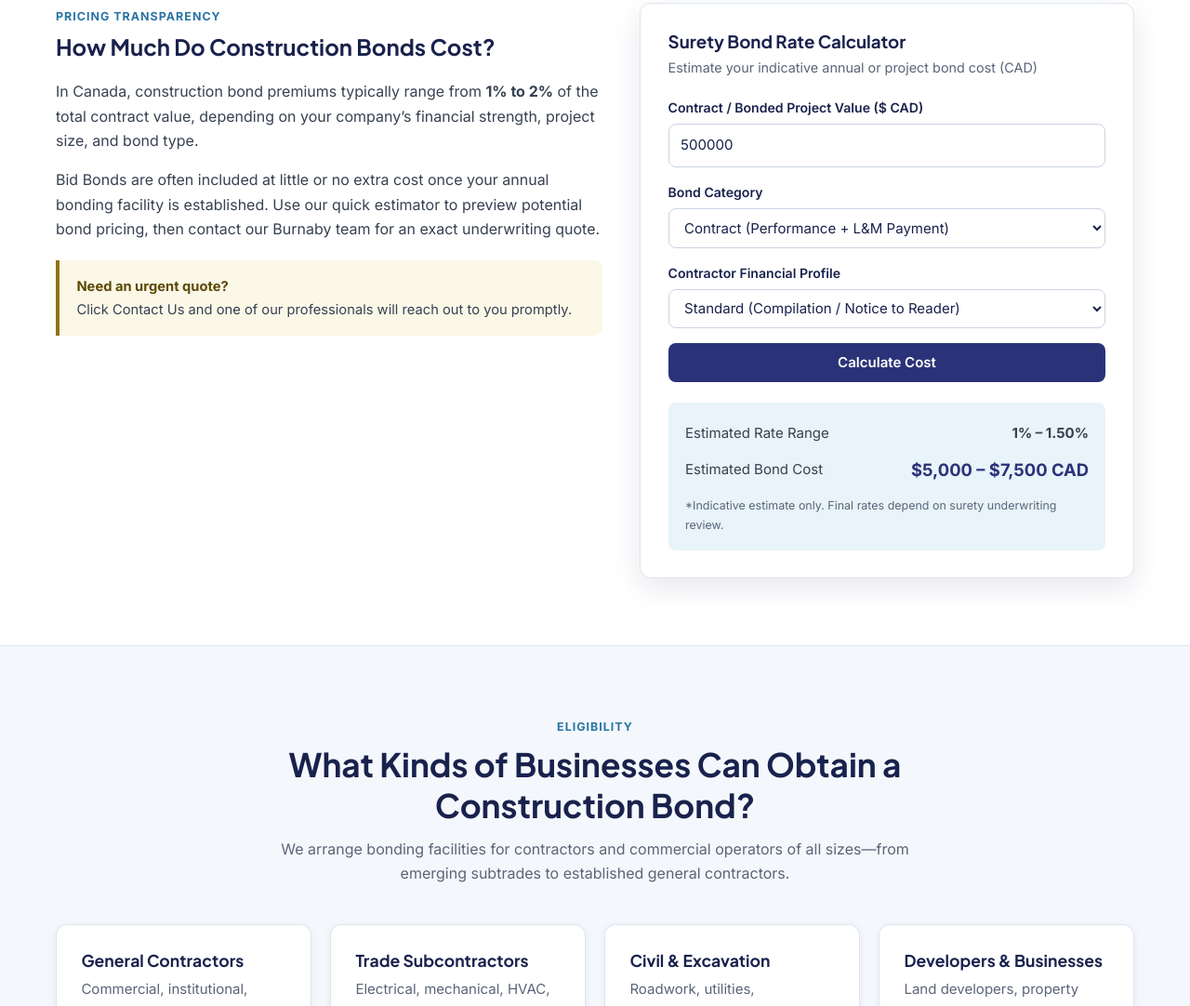
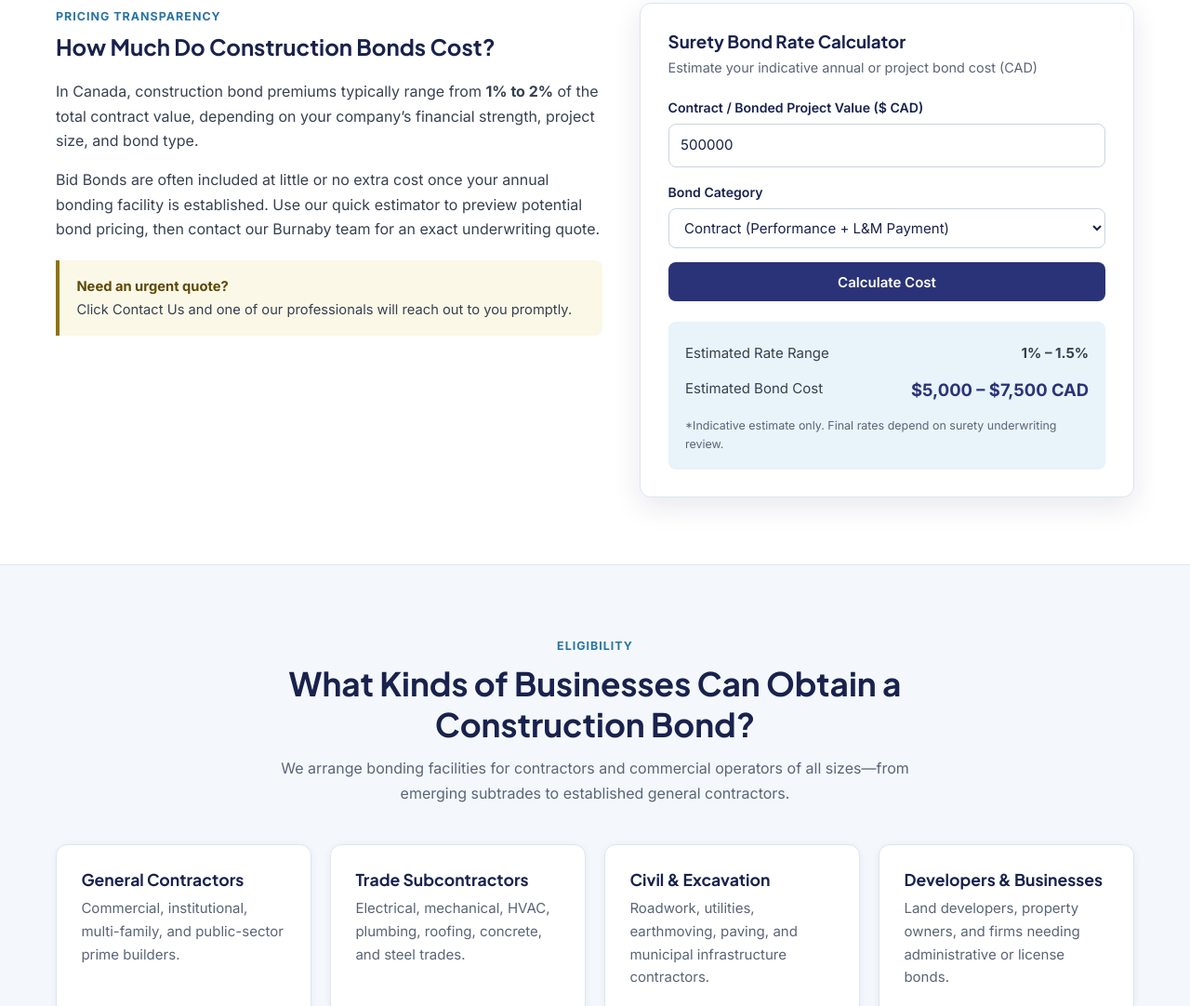
Before and after one commit to SwimmerPierce/Test-Contract-Bonding, a plain HTML site: page index.html in a window 1280 px wide. Shown: the part 3487-4569 px from the top of the page at 93% size. Drawn offline with Linux system fonts and the light colour scheme.

Commit message:
refactor(calculator): remove Contractor Financial Profile field

```diff
--- a/app.js
+++ b/app.js
@@ -92,31 +92,14 @@
   const calcForm = document.getElementById("rate-calculator-form");
   const calcValueInput = document.getElementById("calc-contract-value");
   const calcTypeSelect = document.getElementById("calc-bond-type");
-  const calcProfileSelect = document.getElementById("calc-profile");
   const calcRateRange = document.getElementById("calc-rate-range");
   const calcCostRange = document.getElementById("calc-cost-range");
 
   const RATE_TABLE = {
-    contract: {
-      strong: [0.01, 0.015],
-      standard: [0.01, 0.015],
-      emerging: [0.01, 0.015],
-    },
-    bid: {
-      strong: [0.0025, 0.005],
-      standard: [0.004, 0.0075],
-      emerging: [0.006, 0.01],
-    },
-    administrative: {
-      strong: [0.0075, 0.0125],
-      standard: [0.01, 0.0175],
-      emerging: [0.015, 0.025],
-    },
-    other: {
-      strong: [0.01, 0.015],
-      standard: [0.0125, 0.02],
-      emerging: [0.0175, 0.0275],
-    },
+    contract: [0.01, 0.015],
+    bid: [0.004, 0.0075],
+    administrative: [0.01, 0.0175],
+    other: [0.0125, 0.02],
   };
 
   function formatCurrency(amount) {
@@ -128,15 +111,14 @@
   }
 
   function updateCalculator() {
-    if (!calcValueInput || !calcTypeSelect || !calcProfileSelect) return;
+    if (!calcValueInput || !calcTypeSelect) return;
     const rawValue = Number(calcValueInput.value);
     const amount = Number.isFinite(rawValue) && rawValue > 0 ? rawValue : 0;
     const typeKey = calcTypeSelect.value;
-    const profileKey = calcProfileSelect.value;
-    const [minRate, maxRate] = (RATE_TABLE[typeKey] && RATE_TABLE[typeKey][profileKey]) || [0.0125, 0.0175];
+    const [minRate, maxRate] = RATE_TABLE[typeKey] || [0.01, 0.015];
 
-    const minPct = (minRate * 100).toFixed(2).replace(/\.00$/, "");
-    const maxPct = (maxRate * 100).toFixed(2).replace(/\.00$/, "");
+    const minPct = (minRate * 100).toFixed(2).replace(/\.?0+$/, "");
+    const maxPct = (maxRate * 100).toFixed(2).replace(/\.?0+$/, "");
     calcRateRange.textContent = `${minPct}% – ${maxPct}%`;
     calcCostRange.textContent = `${formatCurrency(amount * minRate)} – ${formatCurrency(amount * maxRate)} CAD`;
   }
@@ -146,7 +128,7 @@
       event.preventDefault();
       updateCalculator();
     });
-    [calcValueInput, calcTypeSelect, calcProfileSelect].forEach((el) => {
+    [calcValueInput, calcTypeSelect].forEach((el) => {
       if (el) el.addEventListener("change", updateCalculator);
     });
     updateCalculator();
--- a/index.html
+++ b/index.html
@@ -433,15 +433,6 @@
               </select>
             </div>
 
-            <div class="form-group">
-              <label for="calc-profile">Contractor Financial Profile</label>
-              <select id="calc-profile">
-                <option value="strong">Established (Review / Audited Financials)</option>
-                <option value="standard" selected>Standard (Compilation / Notice to Reader)</option>
-                <option value="emerging">Emerging / First-Time Bonded</option>
-              </select>
-            </div>
-
             <button type="submit" class="btn btn--primary btn--block">Calculate Cost</button>
           </form>
 
```
